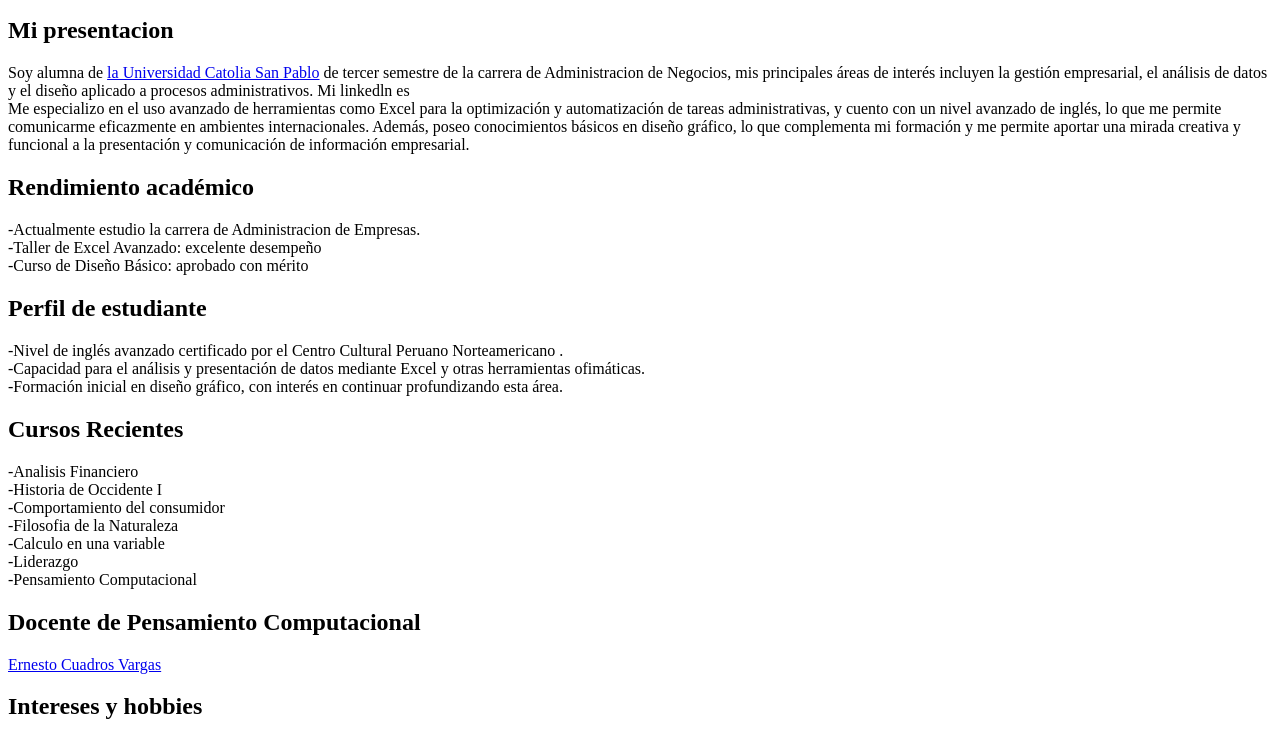
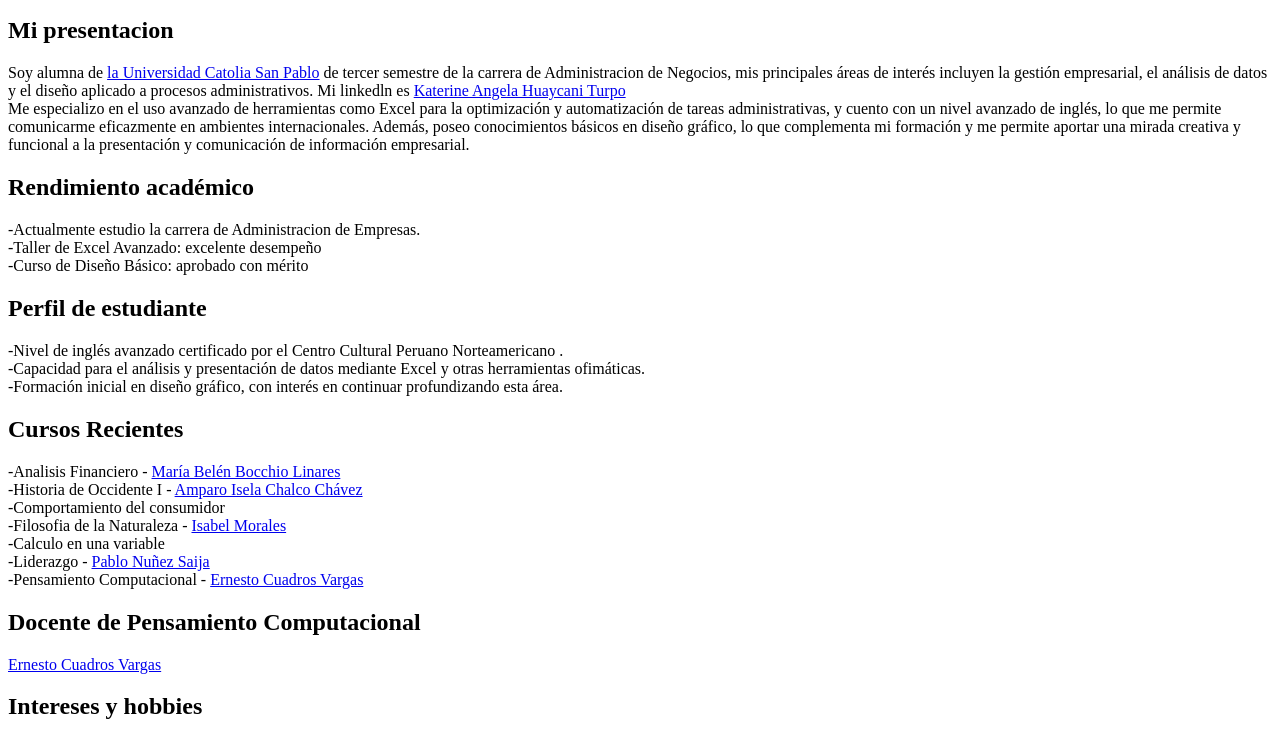
Before and after one commit to KaterineAngelaHuaycaniTurpo/pagina-web, a plain HTML site: page index.html in a window 1280 px wide. Shown: the part 369-1109 px from the top of the page. Drawn offline with Linux system fonts and the light colour scheme.

Commit message:
Update index.html

```diff
--- a/index.html
+++ b/index.html
@@ -13,7 +13,7 @@
 <h2> Mi presentacion </h2>
 Soy alumna de <a href="https://ucsp.edu.pe/">la Universidad Catolia San Pablo</a> de tercer semestre de la carrera de Administracion de Negocios,
 mis principales áreas de interés incluyen la gestión empresarial, el análisis de datos y el diseño aplicado a procesos administrativos.
-  Mi linkedln es <a href=""> </a><br>
+  Mi linkedln es <a href="https://www.linkedin.com/in/katerine-angela-huaycani-turpo-003803336/">Katerine Angela Huaycani Turpo </a><br>
 
 Me especializo en el uso avanzado de herramientas como Excel para la optimización y automatización de tareas administrativas, y cuento con un nivel avanzado de inglés, lo que me permite comunicarme eficazmente en ambientes internacionales. Además, poseo conocimientos básicos en diseño gráfico, lo que complementa mi formación y me permite aportar una mirada creativa y funcional a la presentación y comunicación de información empresarial.
 
@@ -34,19 +34,19 @@ Me especializo en el uso avanzado de herramientas como Excel para la optimizaci
 -Formación inicial en diseño gráfico, con interés en continuar profundizando esta área.<br>
 
 <h2>Cursos Recientes</h2>
--Analisis Financiero<br>
+-Analisis Financiero - <a href="https://www.linkedin.com/in/mar%C3%ADa-bel%C3%A9n-bocchio-linares-96846035/"> María Belén Bocchio Linares</a><br>
 
--Historia de Occidente I<br>
+-Historia de Occidente I  -  <a href="https://www.linkedin.com/in/amparo-isela-chalco-ch%C3%A1vez-8185512aa/"> Amparo Isela Chalco Chávez</a><br>
 
 -Comportamiento del consumidor<br>
 
--Filosofia de la Naturaleza<br>
+-Filosofia de la Naturaleza  -  <a href="https://www.linkedin.com/in/isabelmoralesb/"> Isabel Morales</a><br>
 
--Calculo en una variable<br>
+-Calculo en una variable <br>
 
--Liderazgo<br>
+-Liderazgo  -  <a href="https://www.linkedin.com/in/pablo-nu%C3%B1ez-saija-08b892174/"> Pablo Nuñez Saija</a><br>
 
--Pensamiento Computacional<br>
+-Pensamiento Computacional  -  <a href="https://www.linkedin.com/in/ecuadrosv/"> Ernesto Cuadros Vargas </a><br>
 
   <h2>Docente de Pensamiento Computacional</h2>
   <a href="https://ctivitae.concytec.gob.pe/appDirectorioCTI/VerDatosInvestigador.do?id_investigador=170">Ernesto Cuadros Vargas</a>
@@ -72,7 +72,7 @@ Me especializo en el uso avanzado de herramientas como Excel para la optimizaci
   -<a href="https://nancyhuanca2006-creator.github.io/Perfil-personal-de-Rocio/">Nancy Rocio Huanca Quispe </a><br>
 
 <h2>Linkedln de Amistades</h2>
-
+  -<a href="https://www.linkedin.com/in/katerine-angela-huaycani-turpo-003803336/"> Katerine Angela Huaycani Turpo</a><br>
   -<a href="https://www.linkedin.com/in/traicy-pacco-colque-01469b386/"> Traicy Pacco Colque</a><br>
   -<a href="https://www.linkedin.com/in/marializcadenashuillcapacco/">Marializ Rebeca Cadenas Huillcapacco</a><br>
   -<a href="https://www.linkedin.com/in/santiago-velasco-rivera/"> Santiago Velasco Rivera</a><br>
```
